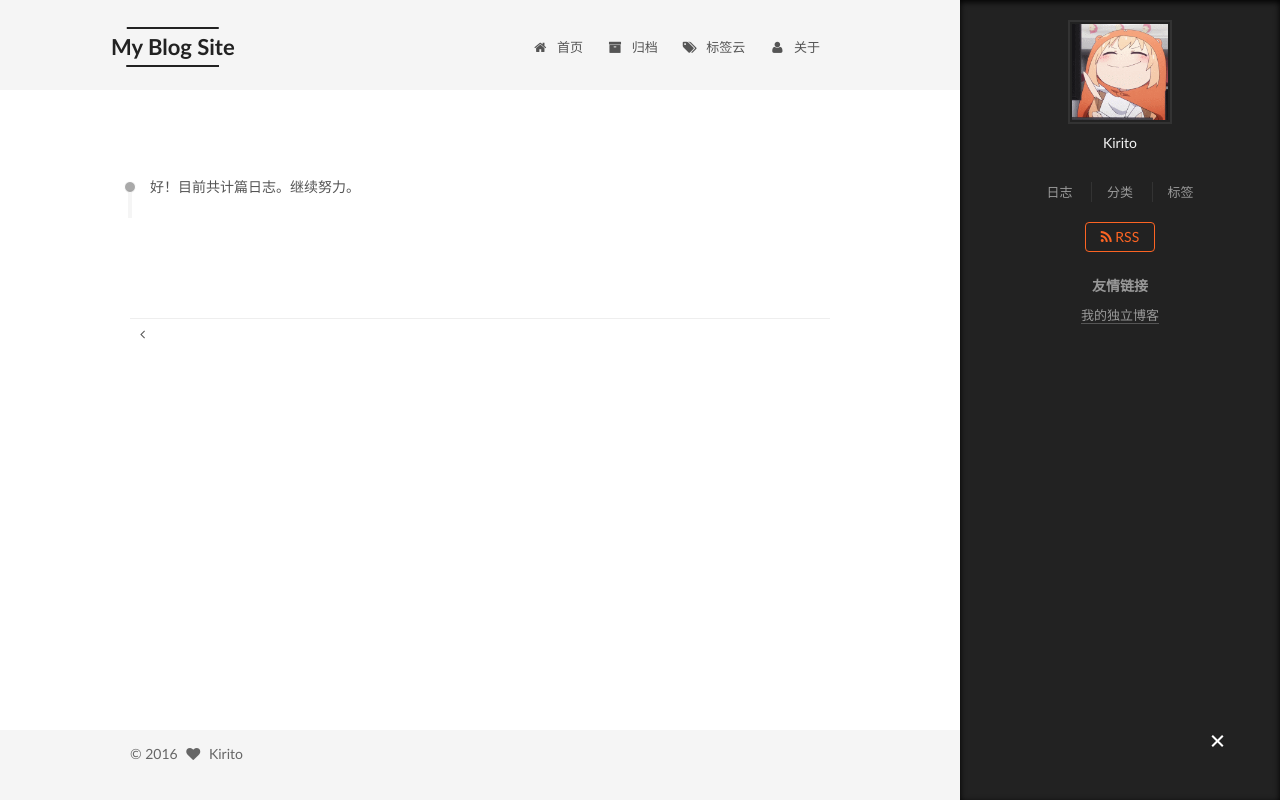
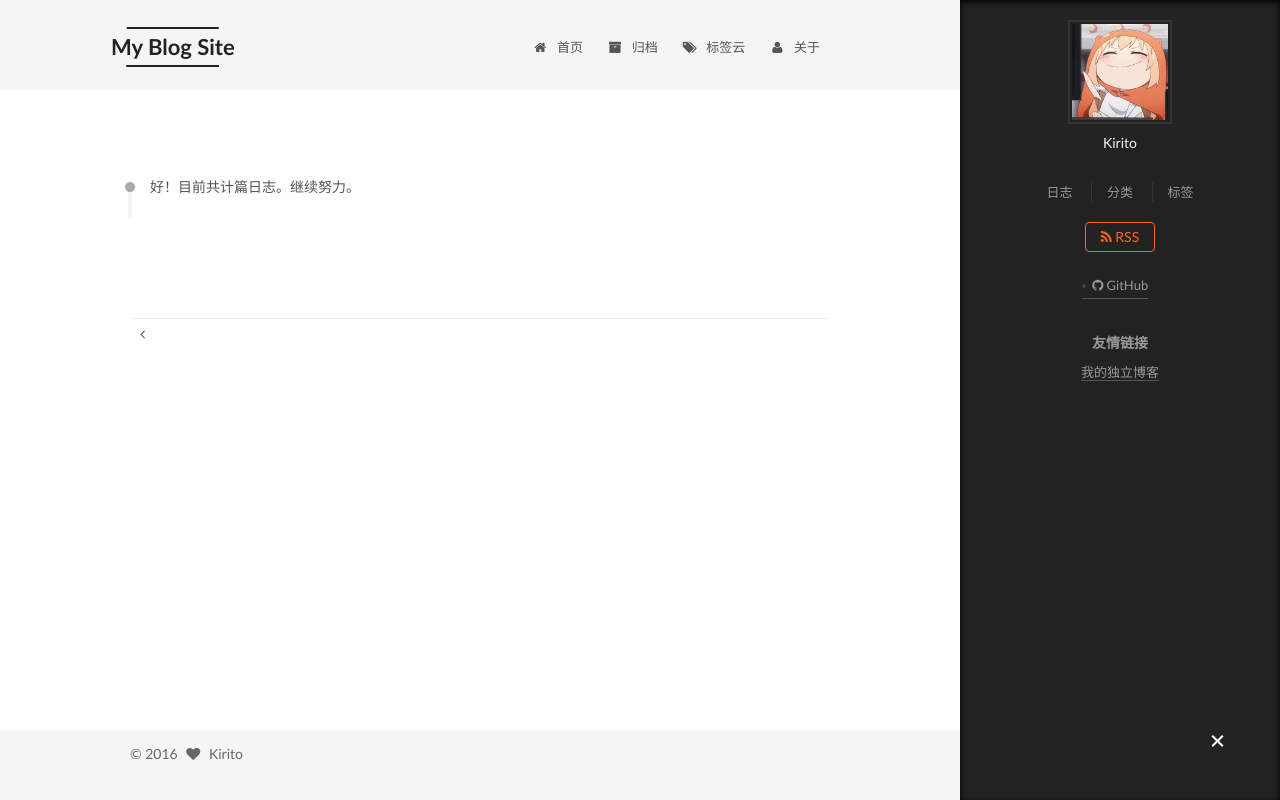
Before and after one commit to lyyljs/blog, a Django app: template templates/blog/archive.html in a window 1280 px wide. Run offline with Django 3.2, Linux system fonts and the light colour scheme; the template is opened without the code that fills it, so the values that code supplies are empty.

Commit message:
building

```diff
--- a/templates/blog/rightInfo.html
+++ b/templates/blog/rightInfo.html
@@ -35,7 +35,7 @@
 									</div>
 								</nav>
 
-								<div class="feed-link motion-element" style="opacity: 1; display: block; transform: translateX(0px);display:none">
+								<div class="feed-link motion-element" style="opacity: 1; display: none; transform: translateX(0px);">
 									<a href="#atom.xml" rel="alternate">
 										<i class="fa fa-rss"></i>
 										RSS
@@ -43,8 +43,8 @@
 								</div>
 
 								<div class="links-of-author motion-element" style="opacity: 1; display: block; transform: translateX(0px);">
-									<span class="links-of-author-item" style="display:none">
-										<a href="#" target="_blank">
+									<span class="links-of-author-item" style="">
+										<a href="https://github.com/lyyljs" target="_blank">
 											<i class="fa fa-github"></i>
 											GitHub
 										</a>
```
